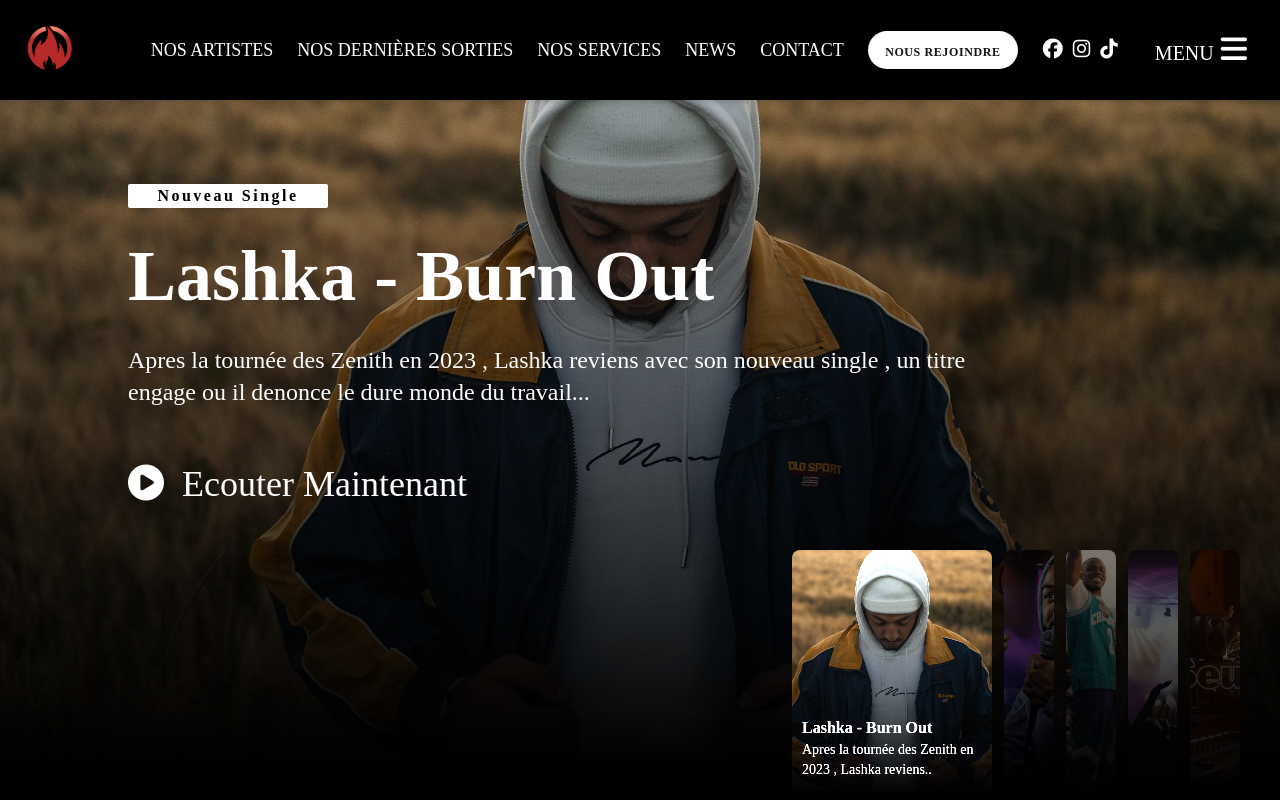
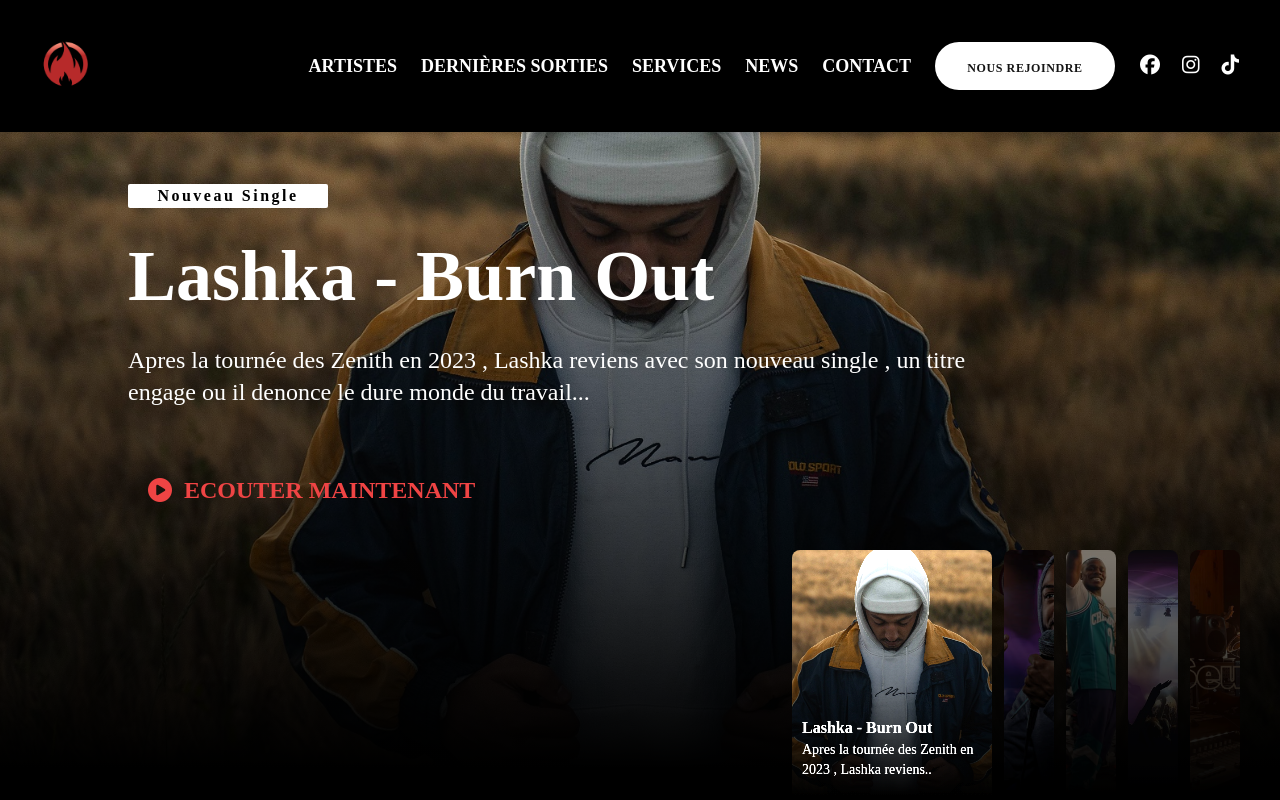
Before and after one commit to ultraasedev/braizerecords, a Next.js app: page / in a window 1280 px wide. Shown: the top 800 px of the page. Built offline with nearby package versions, Linux system fonts and the light colour scheme; a web font is replaced by a local one; what tailwind-animation-delay would draw is missing.

Commit message:
responsive maj et navbar

```diff
--- a/app/globals.css
+++ b/app/globals.css
@@ -1,33 +1,49 @@
+/* Exemple de média de requête pour la mise en page responsive */
+@media (max-width: 768px) {
+  .flex-col {
+    /* Change la direction de la mise en page en colonne pour les écrans plus petits */
+    flex-direction: column;
+  }
+}
+
 @tailwind base;
 @tailwind components;
 @tailwind utilities;
 
-::-webkit-scrollbar{
+::-webkit-scrollbar {
   width: 0;
 }
-html{
-   overflow-x: hidden;
+
+html {
+  overflow-x: hidden;
 }
-html,body,*{
+
+html,
+body,
+* {
   font-family: 'Clash Display';
   margin: 0;
   padding: 0;
+}
 
-}
-a{
+a {
   text-decoration: none;
 }
-li{
+
+li {
   list-style: none;
 }
-.jobsbutton{
+
+.jobsbutton {
   background-color: #fff;
-  color:#141414;
+  color: #141414;
   height: 38px;
   border-radius: 60px;
-  width: 150px;
+  width: 180px;
 }
-.icons-social i , .icons-social .fa-facebook ,
+
+.icons-social i,
+.icons-social .fa-facebook,
 .fa-instagram,
 .fa-tiktok {
   font-size: 20px;
@@ -35,16 +51,117 @@ li{
   margin-right: 5px;
   margin-left: 5px;
 }
-.mobilenav{
+
+.mobilenav {
   font-size: 20px;
   margin-right: 5px;
   margin-bottom: 25px;
 }
-.mobilenav .fa-bars{
+
+.mobilenav .fa-bars {
   font-size: 30px;
   margin-left: 7px;
   margin-top: 25px;
 }
-footer{
+
+.cta-button {
+  transition: font-style, background-color 0.3s ease-in-out;
+  padding: 10px 20px; /* Ajouter de l'espace autour du texte */
+  border-radius: 20px; /* Courber les contours */
+}
+
+.cta-button:hover {
+  font-style: italic;
+  background-color:rgb(239 68 68);
+}
+
+footer {
   overflow: hidden;
+  position: fixed;
+  bottom: 0;
+  left: 0;
+  width: 100%;
+  background-color: black;
+  padding: 20px 0;
 }
+
+/* Responsive styles */
+@media (min-width: 640px) {
+  /* Small screens (sm) */
+  .jobsbutton {
+    width: 280px;
+    height: 40px;
+  }
+  .mobilenav {
+    font-size: 22px;
+    margin-right: 10px;
+  }
+  .mobilenav .fa-bars {
+    font-size: 32px;
+    margin-left: 10px;
+  }
+}
+
+@media (min-width: 768px) {
+  /* Medium screens (md) */
+  .jobsbutton {
+    width: 280px;
+    height: 42px;
+  }
+  .mobilenav {
+    font-size: 24px;
+    margin-right: 15px;
+  }
+  .mobilenav .fa-bars {
+    font-size: 34px;
+    margin-left: 12px;
+  }
+}
+
+@media (min-width: 1024px) {
+  /* Large screens (lg) */
+  .jobsbutton {
+    width: 160px;
+    height: 45px;
+  }
+  .mobilenav {
+    font-size: 26px;
+    margin-right: 20px;
+  }
+  .mobilenav .fa-bars {
+    font-size: 36px;
+    margin-left: 15px;
+  }
+}
+
+@media (min-width: 1280px) {
+  /* Extra large screens (xl) */
+  .jobsbutton {
+    width: 180px;
+    height: 48px;
+  }
+  .mobilenav {
+    font-size: 28px;
+    margin-right: 25px;
+  }
+  .mobilenav .fa-bars {
+    font-size: 38px;
+    margin-left: 18px;
+  }
+}
+
+@media (min-width: 1536px) {
+  /* 2X extra large screens (2xl) */
+  .jobsbutton {
+    width: 180px;
+    height: 50px;
+  }
+  .mobilenav {
+    font-size: 30px;
+    margin-right: 30px;
+  }
+  .mobilenav .fa-bars {
+    font-size: 40px;
+    margin-left: 20px;
+  }
+}
--- a/app/layout.tsx
+++ b/app/layout.tsx
@@ -29,10 +29,11 @@ export default function RootLayout({
         <Header />
 
         {children}
+
+        <Footer/>
         <script src="https://cdnjs.cloudflare.com/ajax/libs/font-awesome/6.5.1/js/fontawesome.min.js" integrity="sha512-C8qHv0HOaf4yoA7ISuuCTrsPX8qjolYTZyoFRKNA9dFKnxgzIHnYTOJhXQIt6zwpIFzCrRzUBuVgtC4e5K1nhA==" crossOrigin="anonymous" referrerPolicy="no-referrer" defer></script>
        <script src="https://cdnjs.cloudflare.com/ajax/libs/font-awesome/6.5.1/js/all.min.js" integrity="sha512-GWzVrcGlo0TxTRvz9ttioyYJ+Wwk9Ck0G81D+eO63BaqHaJ3YZX9wuqjwgfcV/MrB2PhaVX9DkYVhbFpStnqpQ==" crossOrigin="anonymous" referrerPolicy="no-referrer" defer></script>
        <script src="https://unpkg.com/boxicons@2.1.4/dist/boxicons.js" defer></script>
-       <Footer/>
         </body>
     </html>
   );
--- a/app/page.tsx
+++ b/app/page.tsx
@@ -1,5 +1,5 @@
 import { HomeSlider } from "@/components/widgets/homeSlider";
-import ArtGallerey from "@/components/widgets/artgallery";
+import ArtGallery from "@/components/widgets/artgallery";
 import  NewsSection  from "@/components/widgets/newsSection";
 import ReleaseSection from "@/components/widgets/releaseSection";
 import ServiceSection from "@/components/widgets/serviceSection";
@@ -12,7 +12,7 @@ export default function Home() {
   return (
     <>
      <HomeSlider />
-    <ArtGallerey />
+    <ArtGallery />
     <ReleaseSection/>
     <ServiceSection/>
     <NewsSection/>
--- a/app/section/home/header.tsx
+++ b/app/section/home/header.tsx
@@ -1,54 +1,47 @@
+"use client";
+
 import Image from "next/image";
 import Link from "next/link";
+import { useState } from "react";
 
 export const Header = () => {
+  const [isOpen, setIsOpen] = useState(false);
+
+  const toggleMenu = () => {
+    setIsOpen(!isOpen);
+  };
+
   return (
-    <header className="fixed w-full left-0 top-0 z-50">
-      <nav className="absolute top-0 font-normal flex w-full flex-row justify-between items-center justify-items-center shadow-md backdrop-filter backdrop-blur-lg bg-black">
+    <header className="fixed w-full left-0 top-0 z-50 bg-black backdrop-filter backdrop-blur-lg shadow-md">
+      <nav className="container mx-auto flex justify-between items-center p-4">
         <Link href="/">
           <div className="logo">
             <Image src="/logo.png" width="100" height="100" alt="Logo" />
           </div>
         </Link>
-        <div className="flex flex-row justify-between items-center gap-3 mr-7 text-lg uppercase">
-          <div>
-            <Link
-              href="#art_section"
-              className="top-1 mr-3 hover:text-red-500 "
-            >
-              Nos Artistes
+        <div className="hidden md:flex flex-row justify-between items-center gap-3 text-lg uppercase">
+          <Link href="#art_section" className="mr-3 hover:text-red-500 font-semibold">
+            Artistes
           </Link>
-          </div>
-          <div>
-            <Link href="#" className="top-1 mr-3 hover:text-red-500">
-              Nos Dernières Sorties
+          <Link href="#" className="mr-3 hover:text-red-500 font-semibold">
+            Dernières Sorties
           </Link>
-          </div>
-          <div>
-            <Link href="#" className="top-1 mr-3 hover:text-red-500">
-              Nos Services
+          <Link href="#" className="mr-3 hover:text-red-500 font-semibold">
+            Services
           </Link>
-          </div>
-          <div>
-            <Link href="#news" className="top-1 mr-3 hover:text-red-500">
+          <Link href="#news" className="mr-3 hover:text-red-500 font-semibold">
             News
           </Link>
-          </div>
-          <div>
-            <Link href="/contact" className="top-1 mr-3 hover:text-red-500">
+          <Link href="/contact" className="mr-3 hover:text-red-500 font-semibold">
             Contact
           </Link>
-          </div>
           <div className="join-us flex flex-row justify-between items-center gap-5 mr-5 text-1xl">
             <button className="jobsbutton hover:bg-red-700 hover:text-white">
-              <Link
-                href="#"
-                className="text-center uppercase font-semibold text-xs tracking-wider"
-              >
+              <Link href="#" className="text-center uppercase font-semibold text-xs tracking-wider">
                 Nous Rejoindre
               </Link>
             </button>
-            <div className="icons-social">
+            <div className="icons-social flex gap-3">
               <Link href="https://www.facebook.com/braizerecords">
                 <i className="fab fa-facebook hover:text-red-500"></i>
               </Link>
@@ -60,11 +53,48 @@ export const Header = () => {
               </Link>
             </div>
           </div>
-          <div className="mobilenav display-none">
-            MENU<i id="burger" className="fas fa-bars"></i>
+        </div>
+        <div className="md:hidden flex items-center">
+          <button onClick={toggleMenu} className="text-white">
+            <i className="fas fa-bars text-2xl"></i>
+          </button>
+        </div>
+      </nav>
+      {isOpen && (
+        <div className="md:hidden flex flex-col items-center bg-black text-white uppercase p-4">
+          <Link href="#art_section" className="mb-2 hover:text-red-500 font-semibold" onClick={toggleMenu}>
+            Artistes
+          </Link>
+          <Link href="#" className="mb-2 hover:text-red-500 font-semibold" onClick={toggleMenu}>
+            Dernières Sorties
+          </Link>
+          <Link href="#" className="mb-2 hover:text-red-500 font-semibold" onClick={toggleMenu}>
+            Services
+          </Link>
+          <Link href="#news" className="mb-2 hover:text-red-500 font-semibold" onClick={toggleMenu}>
+            News
+          </Link>
+          <Link href="/contact" className="mb-2 hover:text-red-500 font-semibold" onClick={toggleMenu}>
+            Contact
+          </Link>
+          <button className="jobsbutton hover:bg-red-700 hover:text-white mt-2 mb-2">
+            <Link href="#" className="text-center uppercase font-semibold text-xs tracking-wider" onClick={toggleMenu}>
+              Nous Rejoindre
+            </Link>
+          </button>
+          <div className="icons-social flex gap-3 mt-2">
+            <Link href="https://www.facebook.com/braizerecords">
+              <i className="fab fa-facebook hover:text-red-500"></i>
+            </Link>
+            <Link href="https://www.instagram.com/braizerecords">
+              <i className="fab fa-instagram hover:text-red-500"></i>
+            </Link>
+            <Link href="https://www.tiktok.com/braizerecords">
+              <i className="fab fa-tiktok hover:text-red-500"></i>
+            </Link>
           </div>
         </div>
-      </nav>
+      )}
     </header>
   );
 };
--- a/components/widgets/artgallery.tsx
+++ b/components/widgets/artgallery.tsx
@@ -155,7 +155,7 @@ const ArtGallery: React.FC = () => {
             ))}
           </div>
         </div>
-        <div className="grid grid-cols-1 sm:grid-cols-2 md:grid-cols-3 gap-x-4 gap-y-8 p-6 justify-items-center">
+        <div className="grid grid-cols-2 sm:grid-cols-2 md:grid-cols-3 gap-x-4 gap-y-8 p-6 justify-items-center">
         {artistesFiltres.map((artiste) => (
           <Link href={artiste.link} key={artiste.link}>
             <div className="flex flex-col items-center w-300 opacity-55 hover:opacity-100">
--- a/components/widgets/newsSection.tsx
+++ b/components/widgets/newsSection.tsx
@@ -78,7 +78,7 @@ const newsData: NewsItem[] = [
           <h1 className="text-4xl font-bold">NEWS</h1>
           <p className="mt-2">Decouvre toutes les entendues de notre Prestations Labels et Services ainsi que nos differents Poles d activites .</p>
           </div>
-        <div className=" relative grid grid-cols-1 md:grid-cols-2 lg:grid-cols-4 gap-4">
+        <div className=" relative grid grid-cols-2 md:grid-cols-2 lg:grid-cols-4 gap-4">
           {/* Affiche 4 articles à la fois */}
           {newsData.slice(activeIndex, activeIndex + 4).map((news) => (
             <div key={news.id} className="flex flex-col items-center mt-[30px] space-y-4">
--- a/components/widgets/slider-item.tsx
+++ b/components/widgets/slider-item.tsx
@@ -1,11 +1,11 @@
 import { cn } from "@/lib/utils";
 import Image from "next/image";
 
-interface SliderItemPropos{
+interface SliderItemPropos {
   itemActive: number;
   id: number;
   images: string;
-    altimages:string;
+  altimages: string;
   buttonTypeTitle: string;
   title: string;
   description: string;
@@ -13,22 +13,72 @@ interface SliderItemPropos{
   buttonActionIcon: string;
   buttonActionLink: string;
 }
-export const SliderItem = ({itemActive,id,images,altimages,buttonTypeTitle,title,description,buttonActionTitle,buttonActionIcon}: SliderItemPropos) => {
+
+export const SliderItem = ({
+  itemActive,
+  id,
+  images,
+  altimages,
+  buttonTypeTitle,
+  title,
+  description,
+  buttonActionTitle,
+  buttonActionIcon,
+}: SliderItemPropos) => {
   return (
-         <li className={cn("absolute inset-0 overflow-hidden after:absolute after:w-full after:h-full after:left-0 after:bottom-0 after:bg-slider ", itemActive === id ? "opacity-100 z-10" : "opacity-0")}>
+    <li
+      className={cn(
+        "absolute inset-0 overflow-hidden after:absolute after:w-full after:h-full after:left-0 after:bottom-0 after:bg-slider",
+        itemActive === id ? "opacity-100 z-10" : "opacity-0"
+      )}
+    >
       <div className="relative w-full h-full transition-all duration-500">
         <Image src={images} alt={altimages} fill className="object-cover" />
       </div>
-            {/*Button */}
+      {/* Button */}
       <div className="space-y-2 absolute left-[10%] top-[23%] w-[400px] max-w-[80%] z-10">
-           <button className={cn("bg-white text-black text-center w-[50%] h-[40%] align-center rounded-sm font-semibold tracking-[2.5px] opacity-0 ", itemActive === id && "animate-show-content")}>{buttonTypeTitle}</button>
+        <button
+          className={cn(
+            "bg-white text-black text-center w-[50%] h-[40%] align-center rounded-sm font-semibold tracking-[2.5px] opacity-0",
+            itemActive === id && "animate-show-content"
+          )}
+        >
+          {buttonTypeTitle}
+        </button>
       </div>
-            {/*Title */}
-            <div className={cn(" space-y-2 absolute left-[10%] top-[30%] w-[1000px] max-w-[80%] z-10 text-white opacity-0 ", itemActive === id && "animate-show-content animation-delay-4")}><h3 className="text-7xl font-bold">{title}</h3></div>
-           {/*descrription */}
-           <div className={cn(" space-y-2 absolute left-[10%] top-[43%] w-[850px] max-w-[80%] z-10 text-white opacity-0",itemActive === id && "animate-show-content animation-delay-5")}><p className="text-2xl font-normal">{description}</p></div>
-        {/*Link*/}
-        <div className={cn(" space-y-2 absolute left-[10%] top-[58%] w-[800px] max-w-[80%] z-10 text-white hover:text-red-500 opacity-0",itemActive === id && "animate-show-content animation-delay-6")}><h2 className="text-4xl"><i className={buttonActionIcon}></i>&nbsp;&nbsp;{buttonActionTitle}&nbsp;</h2></div>
+      {/* Title */}
+      <div
+        className={cn(
+          "space-y-2 absolute left-[10%] top-[30%] w-[1000px] max-w-[80%] z-10 text-white opacity-0",
+          itemActive === id && "animate-show-content animation-delay-4"
+        )}
+      >
+        <h3 className="text-5xl sm:text-5xl md:text-6xl lg:text-6xl xl:text-7xl font-bold">
+          {title}
+        </h3>
+      </div>
+      {/* Description */}
+      <div
+        className={cn(
+          "space-y-2 absolute left-[10%] top-[43%] w-[850px] max-w-[80%] z-10 text-white opacity-0",
+          itemActive === id && "animate-show-content animation-delay-5"
+        )}
+      >
+        <p className="text-base sm:text-lg md:text-xl lg:text-xl xl:text-2xl font-normal">
+          {description}
+        </p>
+      </div>
+      {/* Link */}
+      <div
+        className={cn(
+          "space-y-2 absolute left-[10%] top-[58%] w-[800px] max-w-[80%] z-10 text-red-500 hover:text-white opacity-0",
+          itemActive === id && "animate-show-content animation-delay-6"
+        )}
+      >
+        <button className="text-xl sm:text-2xl md:text-3xl lg:text-2xl xl:text-2xl flex items-center focus:outline-none cta-button font-bold">
+        <i className={buttonActionIcon}></i>&nbsp;&nbsp;<span className="uppercase">{buttonActionTitle}</span>
+        </button>
+      </div>
     </li>
   );
-}
+};
```
Also changed, not shown: app/section/home/footer.tsx (+9 -9 lines). Lines whose indentation alone changed are shown as unchanged.
